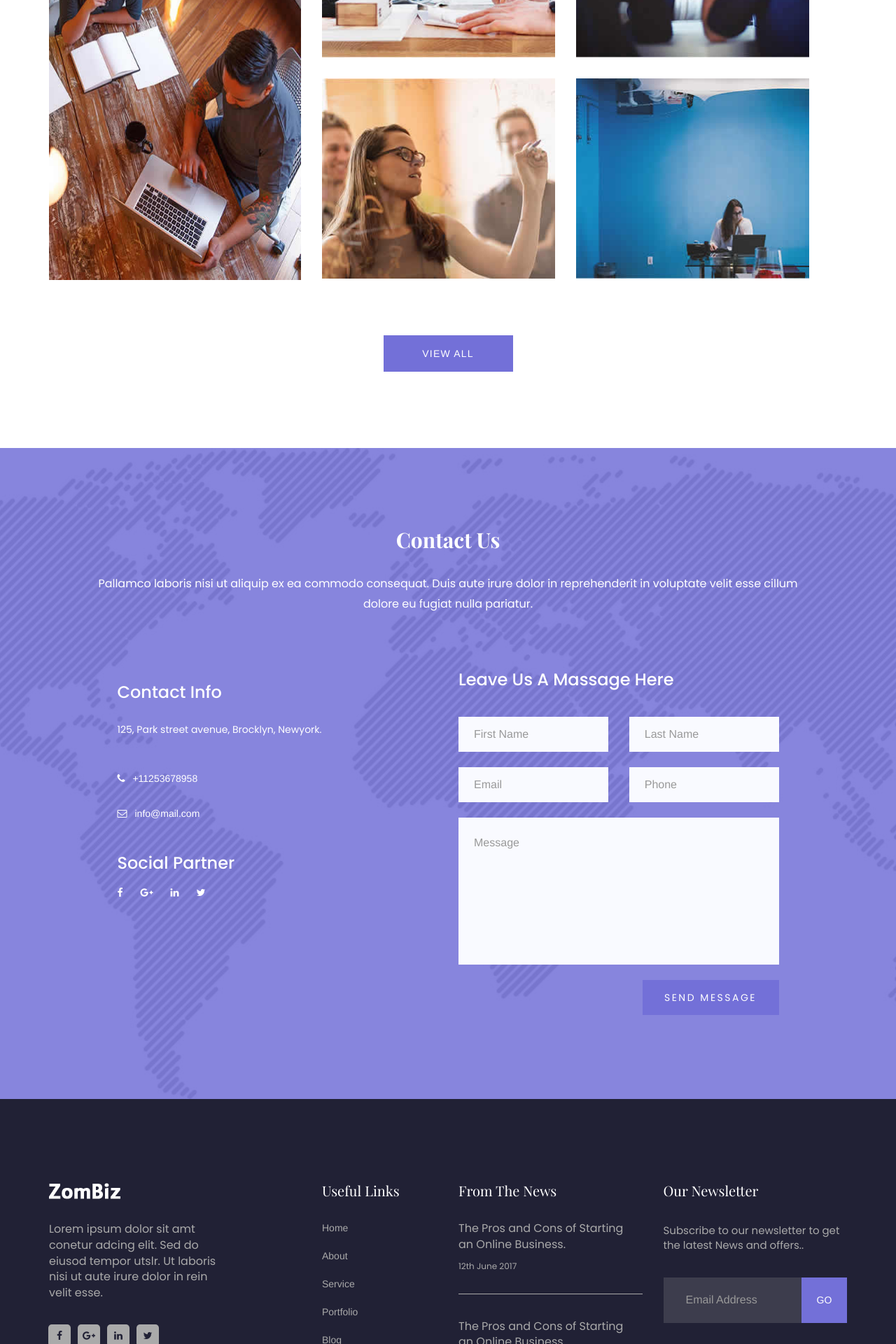
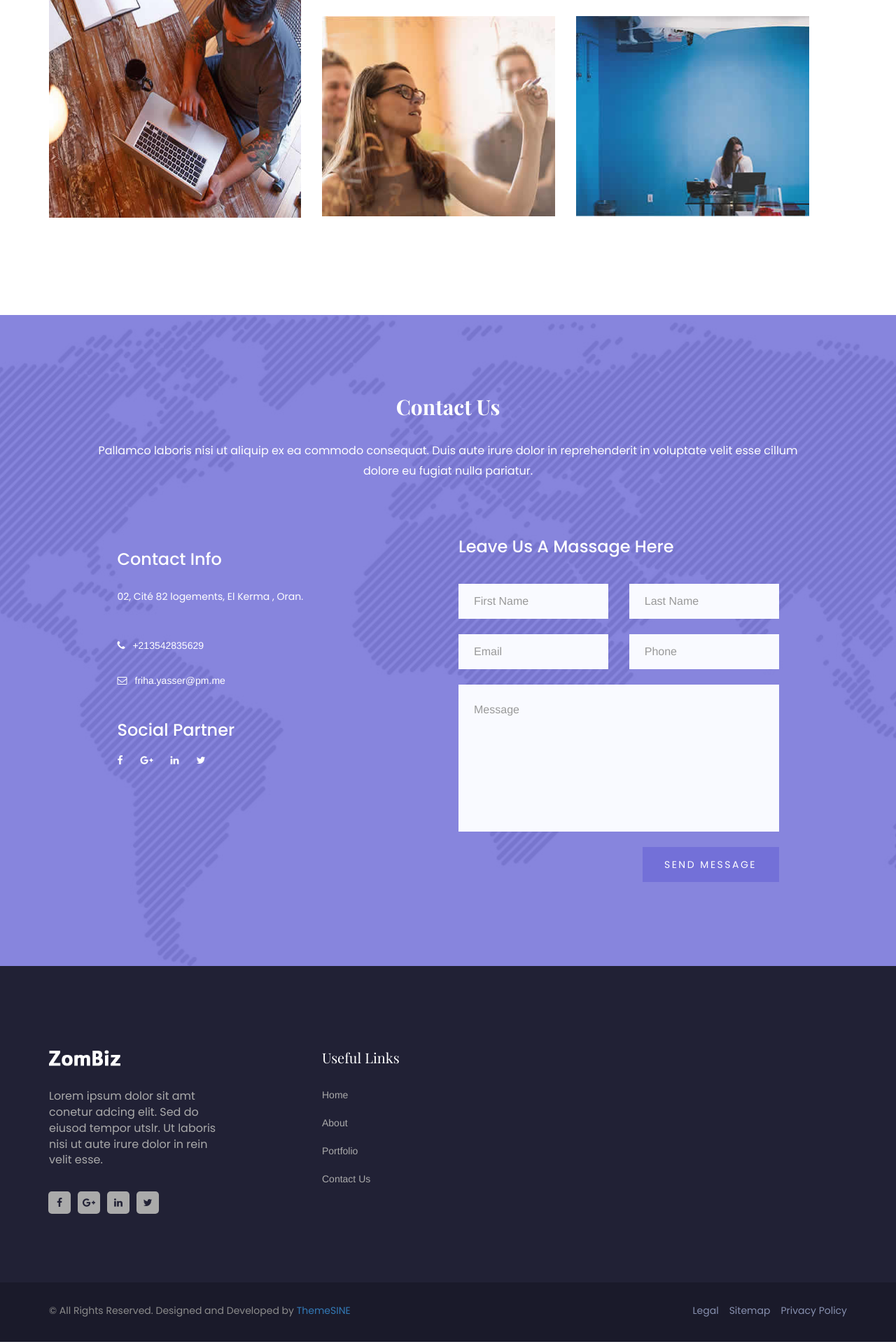
Before and after one commit to yasser31/my_website_resume, a Django app: page / in a window 1280 px wide. Shown: the part 4120-6040 px from the top of the page at 70% size. Run offline with Django 3.2, Linux system fonts and the light colour scheme; some libraries are stand-ins or nearby versions; some web fonts are replaced.

Commit message:
edit html 2

```diff
--- a/resume/dashboard/templates/dashboard/index.html
+++ b/resume/dashboard/templates/dashboard/index.html
@@ -78,78 +78,18 @@
 					<ul class="pull-left">
 						<li>
 							<a href="#">
-								<i class="fa fa-phone" aria-hidden="true"></i> +992 563 542
+								<i class="fa fa-phone" aria-hidden="true"></i> +213542835629
 							</a>
 						</li><!--/li-->
 						<li>
 							<a href="#">
-								<i class="fa fa-envelope" aria-hidden="true"></i>info@mail.com
+								<i class="fa fa-envelope" aria-hidden="true"></i>friha.yasser@pm.me
 							</a>
 						</li><!--/li-->
 					</ul><!--/ul-->
 				</div><!--/.header-left -->
 				<div class="header-right pull-right">
 					<ul>
-						<li class="reg">
-							<a href="#" data-toggle="modal" data-target=".bs-example-modal-sm">
-								Register
-							</a>
-								/
-							<a href="#" data-toggle="modal" data-target=".bs-example-modal-lg">
-								Log in
-							</a>
-
-							<!-- small modal -->
-							<div class="modal fade bs-example-modal-sm" tabindex="-1" role="dialog" aria-labelledby="mySmallModalLabel">
-								<div class="modal-dialog modal-sm" role="document">
-									<div class="modal-content">
-										<div class="modal-header">
-											 <button type="button" class="close" data-dismiss="modal" aria-label="Close">
-											 	<span aria-hidden="true">
-											 		<i class="fa fa-close"></i>
-											 	</span>
-											 </button>
-											<h4 class="modal-title" id="mySmallModalLabel">
-												Sign In
-											</h4>
-											<form class="sm-frm" style="padding:25px">
-												<label>Name :</label>
-												<input type="text" class="form-control" placeholder="Enter Email">
-												<label>Passoward :</label>
-												<input type="text" class="form-control" placeholder="Enter Passoward">
-												<label><input type="checkbox" name="personality"> Remenber Me</label>
-												<button type="button" class="btn btn-default pull-right">Submit</button>
-											</form>
-										</div>
-									</div>
-								</div>
-							</div>
-
-							<!-- large modal -->
-							<div class="modal fade bs-example-modal-lg" tabindex="-1" role="dialog" aria-labelledby="myLargeModalLabel">
-								<div class="modal-dialog modal-lg" role="document">
-									<div class="modal-content">
-										<div class="modal-header">
-											<button type="button" class="close" data-dismiss="modal" aria-label="Close">
-											 	<span aria-hidden="true">
-											 		<i class="fa fa-close"></i>
-											 	</span>
-											</button>
-											<h4 class="modal-title" id="myLargeModalLabel">Register</h4>
-											<form class="lg-frm" style="padding:25px">
-												<label>Name :</label>
-												<input type="text" class="form-control" placeholder="Enter Name">
-												<label>Email :</label>
-												<input type="text" class="form-control" placeholder="Enter Email">
-												<label>Passoward :</label>
-												<input type="text" class="form-control" placeholder="Enter Passoward">
-												<button type="button" class="btn btn-default pull-right">Submit</button>
-											</form>
-										</div>
-									</div>
-								</div>
-							</div>
-						</li><!--/li -->
 						<li>
 							<div class="social-icon">
 								<ul>
@@ -182,7 +122,7 @@
 								<span class="icon-bar"></span>
 							</button>
 							<a class="navbar-brand" href="index.html">
-								<img src="assets/images/logo/logo.png" alt="logo">
+								<img src="{% static 'dashboard/images/logo/logo.png' %}" alt="logo">
 							</a>
 						</div><!--/.navbar-header -->
 
@@ -194,19 +134,6 @@
 								<li><a href="service.html">Service</a></li>
 								<li><a href="project.html">Project</a></li>
 								<li><a href="contact.html">Contact</a></li>
-								<li>
-									<a href="#">
-										<span class="lnr lnr-cart"></span>
-									</a>
-								</li>
-								<li class="search">
-									<form action="">
-										<input type="text" name="search" placeholder="Search....">
-										<a href="#">
-											<span class="lnr lnr-magnifier"></span>
-										</a>
-									</form>
-								</li>
 							</ul><!-- / ul -->
 						</div><!-- /.navbar-collapse -->
 					</nav><!--/nav -->
@@ -238,14 +165,7 @@
 											<p>
 												We are the unique Consultancy Farm for your business solution, That is ready to take challenge and knockout your business problems.
 											</p>
-											<button type="button" class="slide-btn">
-											get started
-											</button>
-											<button type="button"  class="slide-btn">
-												explore more
-											</button>
-
-										</div><!-- /.single-slide-item-content-->
+									</div><!-- /.single-slide-item-content-->
 									</div><!-- /.col-->
 								</div><!-- /.row-->
 							</div><!-- /.container-->
@@ -263,13 +183,6 @@
 											<p>
 												We are the unique Consultancy Farm for your business solution, That is ready to take challenge and knockout your business problems.
 											</p>
-											<button type="button"  class="slide-btn">
-												get started
-											</button>
-											<button type="button"  class="slide-btn
-											">
-												explore more
-											</button>
 										</div><!-- /.single-slide-item-content-->
 
 									</div><!-- /.col-->
@@ -308,7 +221,7 @@
 									<div class="we-do-description">
 										<div class="we-do-info">
 											<div class="we-do-img">
-												<img src="assets/images/home/consultency.png" alt="image of consultency" />
+												<img src="{% static 'dashboard/images/home/consultency.png' %}" alt="image of consultency" />
 											</div><!--/.we-do-img-->
 											<div class="we-do-topics">
 												<h2>
@@ -393,17 +306,13 @@
 									<p>
 										Lorem ipsum dolor sit amet, consectetur adipisicing elit, sed do eiusmod tempor incididunt ut labore et dolore magna aliqua. Ut enim ad minim veniam, quis nostrud exercitation ullamco laboris nisi ut aliquip ex ea commodo consequat. Duis aute irure dolor in reprehenderit in voluptate velit esse.
 									</p>
-									<div class="project-btn">
-										<a href="#"  class="project-view">learn more
-										</a>
-									</div><!--/.project-btn-->
 								</div><!--/.about-us-txt-->
 							</div><!--/.single-about-us-->
 						</div><!--/.col-->
 						<div class="col-sm-6">
 							<div class="single-about-us">
 								<div class="about-us-img">
-									<img src="assets/images/about/about-part.jpg" alt="about images">
+									<img src="{% static 'dashboard/images/about/about-part.jpg' %}" alt="about images">
 								</div><!--/.about-us-img-->
 							</div><!--/.single-about-us-->
 						</div><!--/.col-->
@@ -659,10 +568,6 @@
 						</div><!--/.gallery-content-->
 					</div><!--/.project-content-->
 				</div><!--/.project-details-->
-				<div class="project-btn text-center">
-					<a href="project.html"  class="project-view">view all
-					</a>
-				</div><!--/.project-btn-->
 			</div><!--/.container-->
 
 		</section><!--/.project-->
@@ -686,17 +591,17 @@
 											<div class="contact-office-address">
 												<h3>contact info</h3>
 												<p>
-													125, Park street avenue, Brocklyn, Newyork.
+													02, Cité 82 logements, El Kerma , Oran.
 												</p>
 												<div class="contact-online-address">
 													<div class="single-online-address">
 														<i class="fa fa-phone"></i>
-														+11253678958
+														+213542835629
 													</div><!--/.single-online-address-->
 
 													<div class="single-online-address">
 														<i class="fa fa-envelope-o"></i>
-														<span>info@mail.com</span>
+														<span>friha.yasser@pm.me</span>
 													</div><!--/.single-online-address-->
 												</div><!--/.contact-online-address-->
 											</div><!--/.contact-office-address-->
@@ -807,54 +712,10 @@
 									<ul class="">
 										<li><a href="index.html" >Home</a></li>
 										<li><a href="about.html">About</a></li>
-										<li><a href="services.html">Service</a></li>
 										<li><a href="portfolio.html">Portfolio</a></li>
-										<li><a href="blog.html">Blog</a></li>
 										<li><a href="contact.html">Contact us</a></li>
 									</ul>
 								</div><!-- /.footer-menu-->
-							</div><!--/.hm-footer-widget-->
-						</div><!--/.col-->
-						<div class=" col-md-3 col-sm-6 col-xs-12">
-							<div class="hm-footer-widget">
-								<div class="hm-foot-title">
-									<h4>from the news</h4>
-								</div><!--/.hm-foot-title-->
-								<div class="hm-para-news">
-									<a href="blog_single.html">
-										The Pros and Cons of Starting an Online Business.
-									</a>
-									<span>12th June 2017</span>
-								</div><!--/.hm-para-news-->
-								<div class="footer-line">
-									<div class="border-bottom"></div>
-								</div>
-								<div class="hm-para-news">
-									<a href="blog_single.html">
-										The Pros and Cons of Starting an Online Business.
-									</a>
-									<span>12th June 2017</span>
-								</div><!--/.hm-para-news-->
-							</div><!--/.hm-footer-widget-->
-						</div><!--/.col-->
-						<div class=" col-md-3 col-sm-6  col-xs-12">
-							<div class="hm-footer-widget">
-								<div class="hm-foot-title">
-									<h4> Our Newsletter</h4>
-								</div><!--/.hm-foot-title-->
-								<div class="hm-foot-para">
-									<p class="para-news">
-										Subscribe to our newsletter to get the latest News and offers..
-									</p>
-								</div><!--/.hm-foot-para-->
-								<div class="hm-foot-email">
-									<div class="foot-email-box">
-										<input type="text" class="form-control" placeholder="Email Address">
-									</div><!--/.foot-email-box-->
-									<div class="foot-email-subscribe">
-										<button type="button" >go</button>
-									</div><!--/.foot-email-icon-->
-								</div><!--/.hm-foot-email-->
 							</div><!--/.hm-footer-widget-->
 						</div><!--/.col-->
 					</div><!--/.row-->
```
